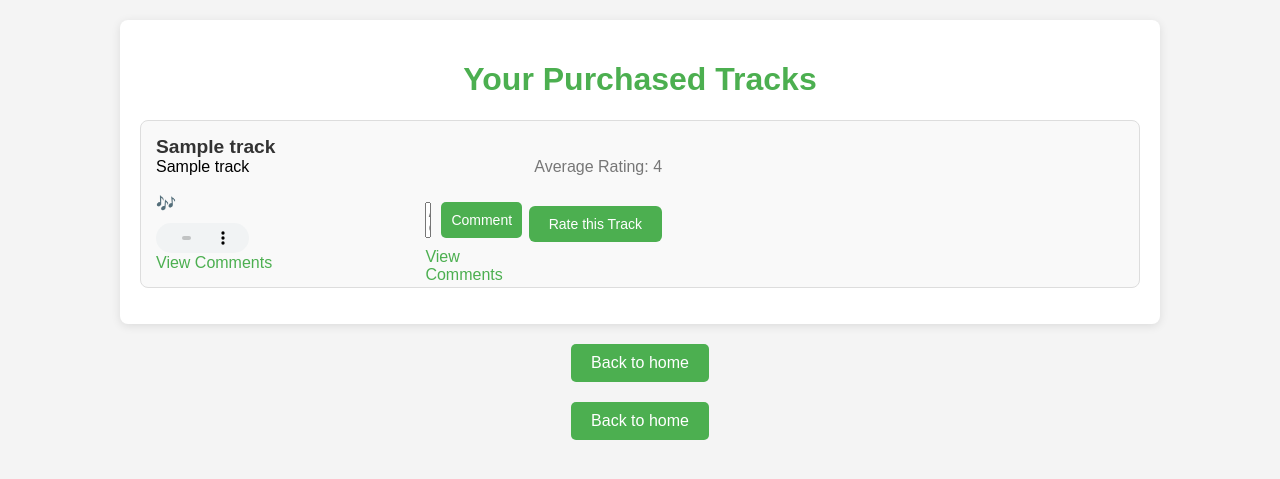
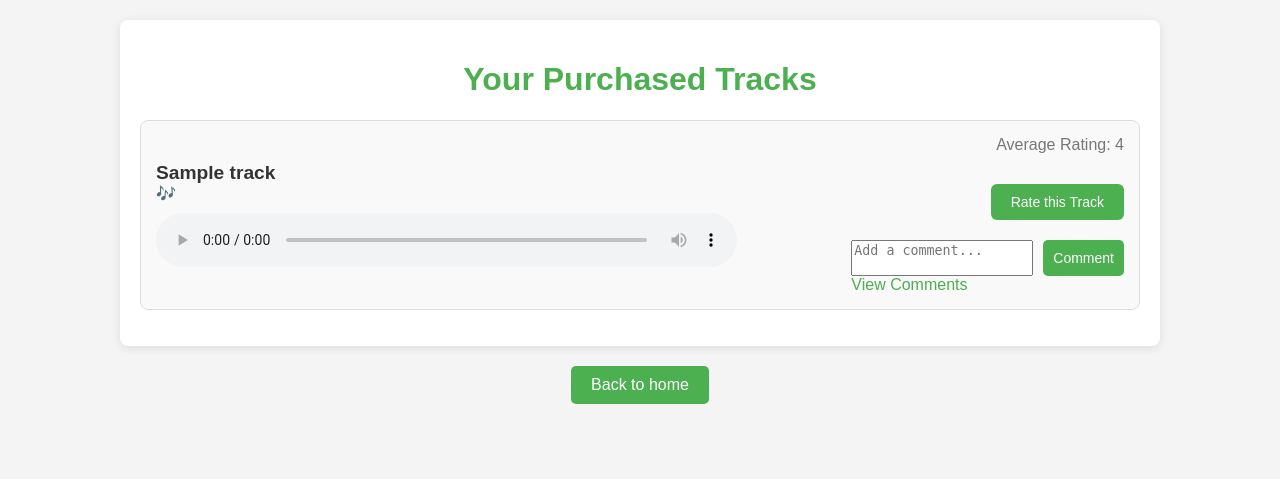
Before and after one commit to rafia-i/Musicstore, a PHP site: page /bought.php in a window 1280 px wide. Shown: the top 479 px of the page. Run offline with PHP 8.4, Linux system fonts and the light colour scheme; the visitor is signed in with stand-in values (Sample User, id 1); tables that the repository leaves empty or names only in its code hold one stand-in row (values such as "Sample post").

Commit message:
fixed bug

```diff
--- a/bought.php
+++ b/bought.php
@@ -5,10 +5,7 @@ if (isset($_SESSION['ID'])) {
 }
 require_once('DBconnect.php');
 
-
 $sql = "SELECT t.trackID, t.name, t.audio_path, IFNULL(AVG(r.rating), 10) AS average_rating FROM tracks t JOIN invoice i ON i.trackID = t.trackID JOIN customer c ON i.customerID = c.ID LEFT JOIN ratings r ON r.trackID = t.trackID WHERE c.ID = $ID GROUP BY t.trackID ORDER BY t.name";
-
-
 $result = mysqli_query($conn, $sql);
 ?>
 <!DOCTYPE html>
@@ -118,29 +115,6 @@ $result = mysqli_query($conn, $sql);
             display: flex;
             flex-direction: row;
             align-items: right;
-            flex-direction: column;
-        }
-        .audio-comment {
-            display: flex;
-            flex-direction: row;
-            align-items: flex-start;
-            justify-content: space-between;
-        }
-        .audio-player {
-            height: 30px;
-            margin-right: 10px;
-        }
-        .comment-section {
-            display: flex;
-            flex-direction: column;
-            align-items: flex-end;
-            margin-top: -40px;
-            margin-right: 140px;
-        }
-        .comment-form {
-            display: flex;
-            flex-direction: row;
-            align-items: bottom;
             gap: 10px;
         }
         .comment-form textarea {
@@ -148,7 +122,6 @@ $result = mysqli_query($conn, $sql);
             resize: none;
         }
         .comment-button {
-            background-color: #4CAF50;
             background-color: #4CAF50;
             color: white;
             padding: 5px 10px;
@@ -186,7 +159,6 @@ $result = mysqli_query($conn, $sql);
         .back-button:hover {
             background-color: #45a049;
         }
-
     </style>
 </head>
 <body>
@@ -201,9 +173,6 @@ $result = mysqli_query($conn, $sql);
                     echo "<li>";
                     echo "<div class='track-info'>";
                     echo "<h3>" . htmlspecialchars($row['name']) . "</h3>";
-                    echo "<div class='audio-comment'>";
-                    echo "<div>";
-                    echo "<span>" . htmlspecialchars($row['name']) . "</span><br><br>";
                     echo "<span> 🎶 </span>";
                     echo "<audio class='audio-player' controls>
                             <source src='" . htmlspecialchars($row['audio_path']) . "' type='audio/mpeg'>
@@ -239,15 +208,7 @@ $result = mysqli_query($conn, $sql);
                     echo "</form>";
                     echo "<a class='view-comments' href='comment.php?trackID=" . $row['trackID'] . "'>View Comments</a>";
                     echo "</div>";
-
                     echo "</div>";
-
-                    echo "</div>";
-
-                    echo "<div class='comment-section'>";
-                    echo "<a class='view-comments' href='comment.php?trackID=" . $row['trackID'] . "'>View Comments</a>";
-                    echo "</div>";
-
                     echo "</li>";
                 }
             } else {
@@ -269,7 +230,6 @@ $result = mysqli_query($conn, $sql);
         });
     });
 
-
     function showRatingForm(formId) {
         document.querySelectorAll('.rating-form').forEach(form => {
             form.style.display = 'none';
@@ -281,11 +241,6 @@ $result = mysqli_query($conn, $sql);
     <div class="btn-container">
         <form action="home.php" method="POST">
             <button class="back-button" type="submit">Back to home</button>
-    </script>
-
-    <div class='btn-container'>
-        <form action='home.php' method='POST'>
-            <button class='back-button' type='submit'>Back to home</button>
         </form>
     </div>
 
--- a/registernow.php
+++ b/registernow.php
@@ -13,7 +13,7 @@ if(isset($_POST['username']) && isset($_POST['password']) && isset($_POST['email
     $b = $_POST['birthdate'];
 
 
-    $sql="INSERT INTO customer VALUES ('','$u','$p','$a','$d','$c','$ph','$e','$b')";
+    $sql="INSERT INTO customer VALUES ('','$u','$p','$a','$d','$c','$ph','$e','$b',0)";
 
 
 
```
